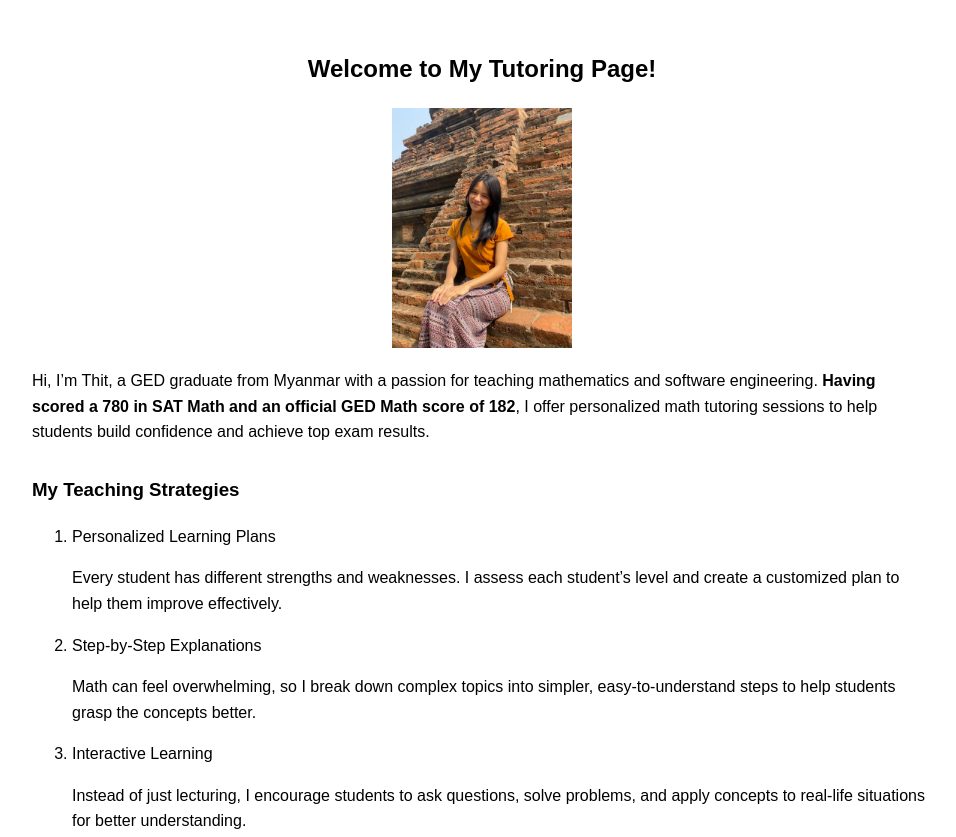
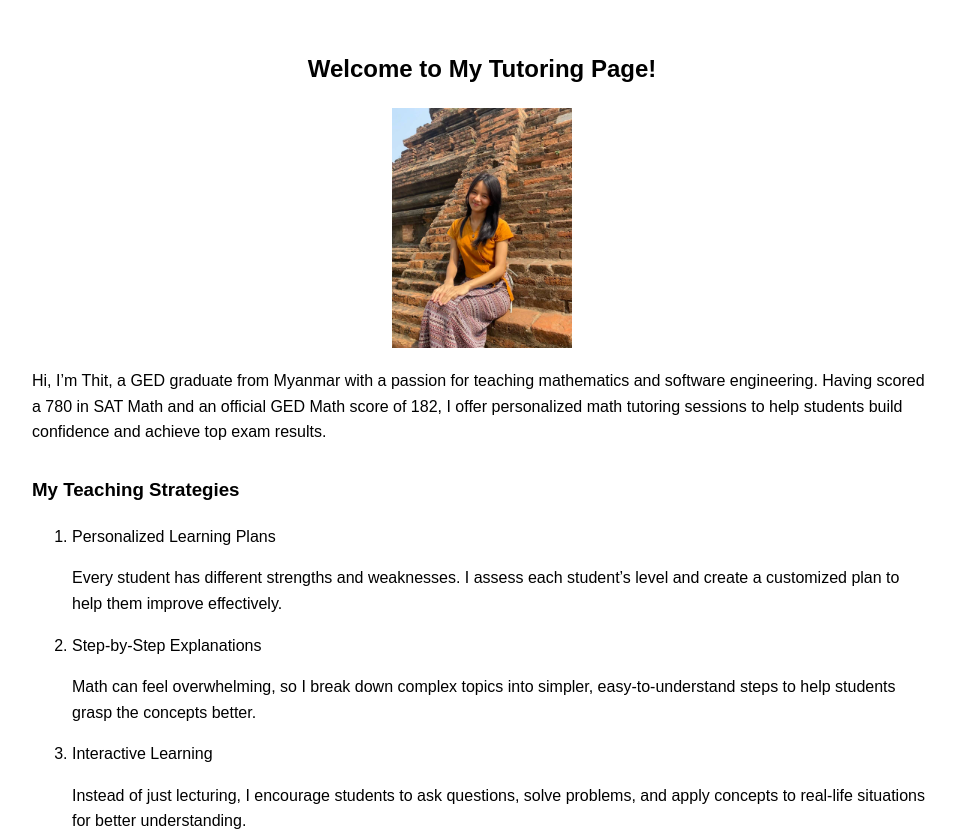
Before and after one commit to Rory-Thitt/ged-math-teaching-portfolio, a plain HTML site: page index.html in a window 1280 px wide. Shown: the top 837 px of the page, without its empty margins (158-1114 px from the left). Drawn offline with Linux system fonts and the light colour scheme.

Commit message:
Update index.html

```diff
--- a/index.html
+++ b/index.html
@@ -19,7 +19,7 @@
 
    <p>
   Hi, I’m Thit, a GED graduate from Myanmar with a passion for teaching mathematics and software engineering.
-  <strong>Having scored a 780 in SAT Math and an official GED Math score of 182</strong>, I offer personalized math tutoring sessions to help students build confidence and achieve top exam results.
+  Having scored a 780 in SAT Math and an official GED Math score of 182, I offer personalized math tutoring sessions to help students build confidence and achieve top exam results.
 </p>
 
     <h3>My Teaching Strategies</h3>
```
